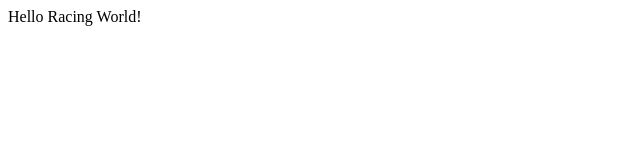
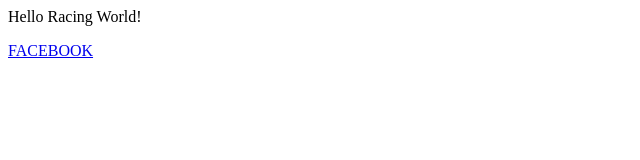
Before and after one commit to alvinjackson101/racing, a plain HTML site: page index.html in a window 1280 px wide. Shown: the whole page, without its empty margins (0-640 px from the left). Drawn offline with Linux system fonts and the light colour scheme.

Commit message:
Added a link

```diff
--- a/index.html
+++ b/index.html
@@ -4,6 +4,7 @@
 	<body>
 
 		<p>Hello Racing World!</p>
+		<a href="https.facebook.com" >FACEBOOK</a>
 
 	</body>
 
```
